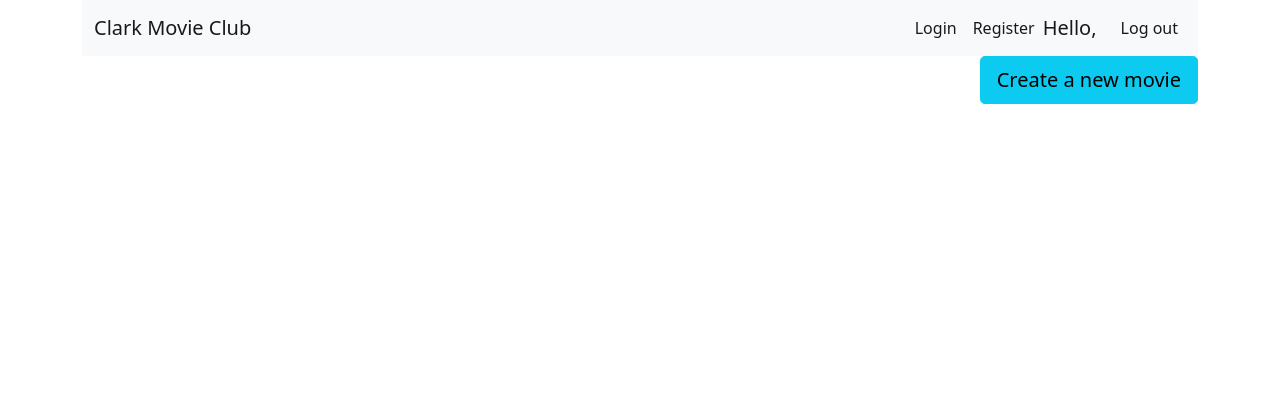
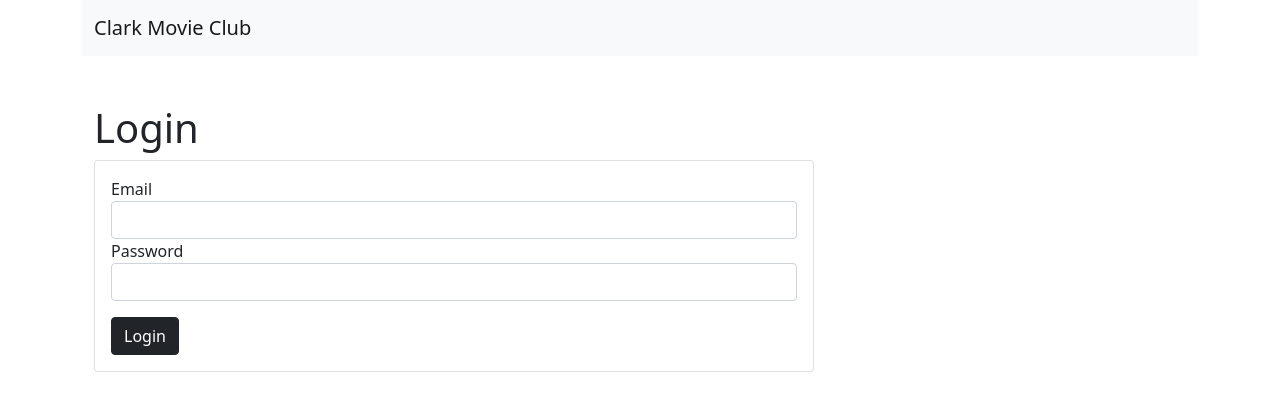
Before and after one commit to nidhakal/CougarCourses, a website: page public/login.html in a window 1280 px wide. Drawn offline with nearby package versions, Linux system fonts and the light colour scheme; a web font is replaced by a local one.

```diff
--- a/public/login.html
+++ b/public/login.html
@@ -3,8 +3,6 @@
 <head>
     <meta charset="UTF-8">
     <title>Title</title>
-
-    <link rel="stylesheet" href="css/movie_list.css">
 
     <!--    Bootstrap-->
     <link href="https://cdn.jsdelivr.net/npm/bootstrap@5.0.0-beta2/dist/css/bootstrap.min.css"
@@ -26,7 +24,7 @@
     <!--    Google jQuery-->
     <script src="https://ajax.googleapis.com/ajax/libs/jquery/3.5.1/jquery.min.js"></script>
 
-    <script src="js/movie_list.js" defer></script>
+    <script src="js/login.js" defer></script>
 </head>
 <body class="container">
 
@@ -36,26 +34,35 @@
             <div class="navbar-nav">
                 <a class="navbar-brand" href="/">Clark Movie Club</a>
             </div>
-            <div class="navbar-nav navbar-right">
-                <a class="nav-link active login" href="/login">Login</a>
-                <a class="nav-link active login" href="/register">Register</a>
-                <div class="navbar-brand mb-0 logout">Hello, <span id="showname"></span></div>
-                <a class="nav-link active logout" href="/logout">Log out</a>
-            </div>
         </div>
     </nav>
 </section>
 
-<section id="controls">
-    <div class="d-flex justify-content-end">
-        <button class="btn btn-lg btn-info" onclick="onCreate()">Create a new movie</button>
+<div class="container mt-5">
+    <h1>Login</h1>
+
+    <div class="row">
+        <div class="col-sm-8">
+            <div class="card">
+                <div class="card-body">
+
+                    <!-- Makes POST request to /login route -->
+                    <form action="/login" method="POST">
+                        <div class="form-group">
+                            <label for="email">Email</label>
+                            <input type="email" class="form-control" name="username" id="email">
+                        </div>
+                        <div class="form-group">
+                            <label for="password">Password</label>
+                            <input type="password" class="form-control" name="password" id="password">
+                        </div>
+                        <button type="submit" class="btn btn-dark mt-3">Login</button>
+                    </form>
+
+                </div>
+            </div>
+        </div>
     </div>
-</section>
-
-<section id="movie_section">
-    <ul id="movie_list" class="list-group">
-
-    </ul>
-</section>
+</div>
 </body>
 </html>
```
Also changed, not shown: public/register.html (+4 -55 lines), public/js/profile.js (added).
